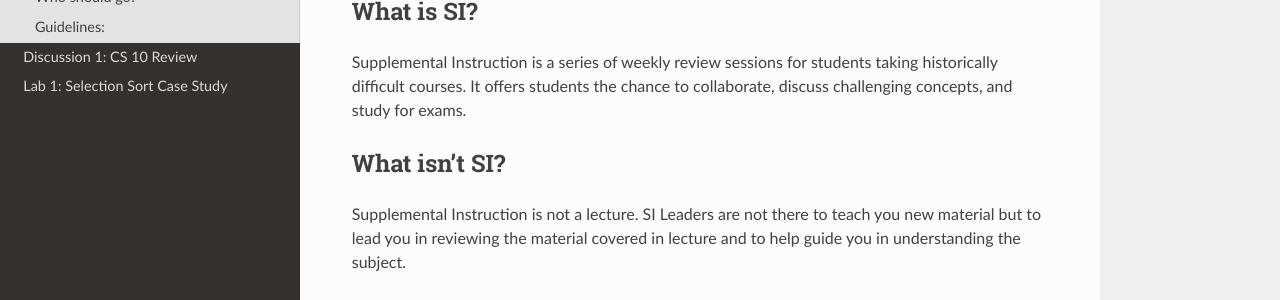
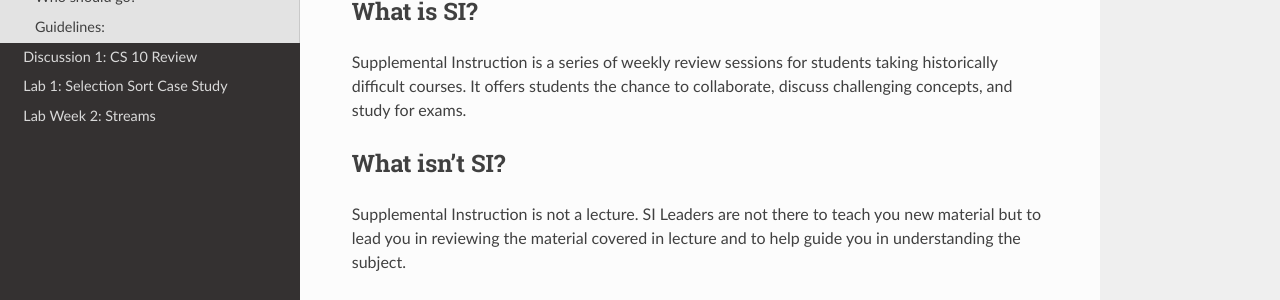
Before and after one commit to cs-si-ucr/cs12, an MkDocs documentation site: the page built from docs/index.md, in a window 1280 px wide. Shown: the part 213-513 px from the top of the page. Built offline with MkDocs 1.6.1, drawn with Linux system fonts in a browser that asks for light colours; nearby versions of some CDN libraries; old or Windows-style settings are respelled for this version of MkDocs.

Commit message:
Putting up week 2 content

```diff
--- a/mkdocs.yml
+++ b/mkdocs.yml
@@ -4,7 +4,7 @@ pages:
     - [dis01.md, "Discussion 1: CS 10 Review"]
    # - [lab01_2.md, "Lab 1: CS 10 Review"]
     - [lab01.md, "Lab 1: Selection Sort Case Study"]
-   # - [lab02.md, "Lab Week 2: Streams"]
+    - [lab02.md, "Lab Week 2: Streams"]
    # - [dis02_2.md, "Week 2 Dis 2: Merge Case Study"]
    # - [dis03_1.md, "Week 3 Dis 1: Classes"]
    # - [lab03.md, "Lab Week 3: Classes"]
```
